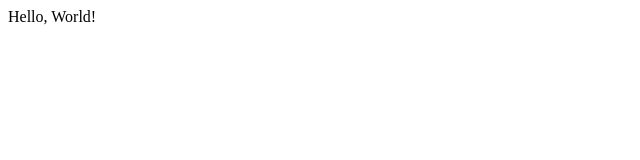
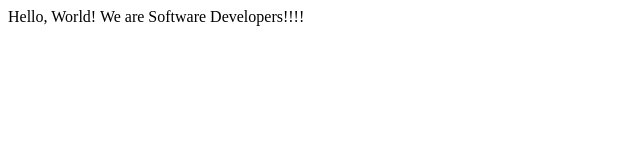
Before and after one commit to flemton/micro_collab, a plain HTML site: page index.html in a window 1280 px wide. Shown: the whole page, without its empty margins (0-640 px from the left). Drawn offline with Linux system fonts and the light colour scheme.

Commit message:
My update

```diff
--- a/index.html
+++ b/index.html
@@ -8,5 +8,6 @@
 
   <body>
     Hello, World!
+    We are Software Developers!!!!
   </body>
 </html>
```
